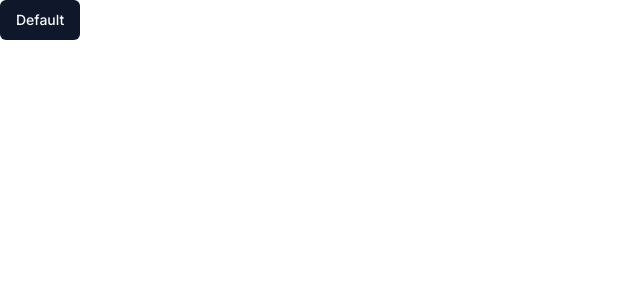
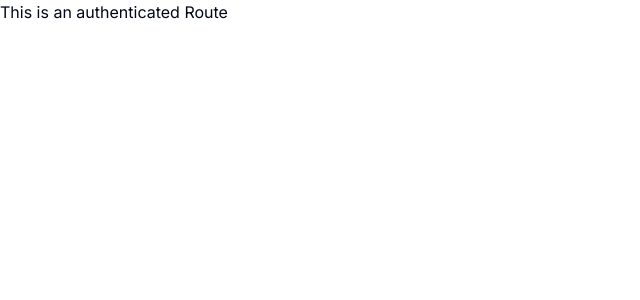
Before and after one commit to KennedyMungai/finance-saas, a Next.js app: page / in a window 1280 px wide. Shown: the top 300 px of the page, without its empty margins (0-640 px from the left). Built offline with nearby package versions, Linux system fonts and the light colour scheme.

Commit message:
Updated the markup on the first page

```diff
--- a/src/app/(dashboard)/page.tsx
+++ b/src/app/(dashboard)/page.tsx
@@ -1,9 +1,3 @@
-import { Button } from '@/components/ui/button'
-
 export default function Home() {
-	return (
-		<main>
-			<Button>Default</Button>
-		</main>
-	)
+	return <p>This is an authenticated Route</p>
 }
```
